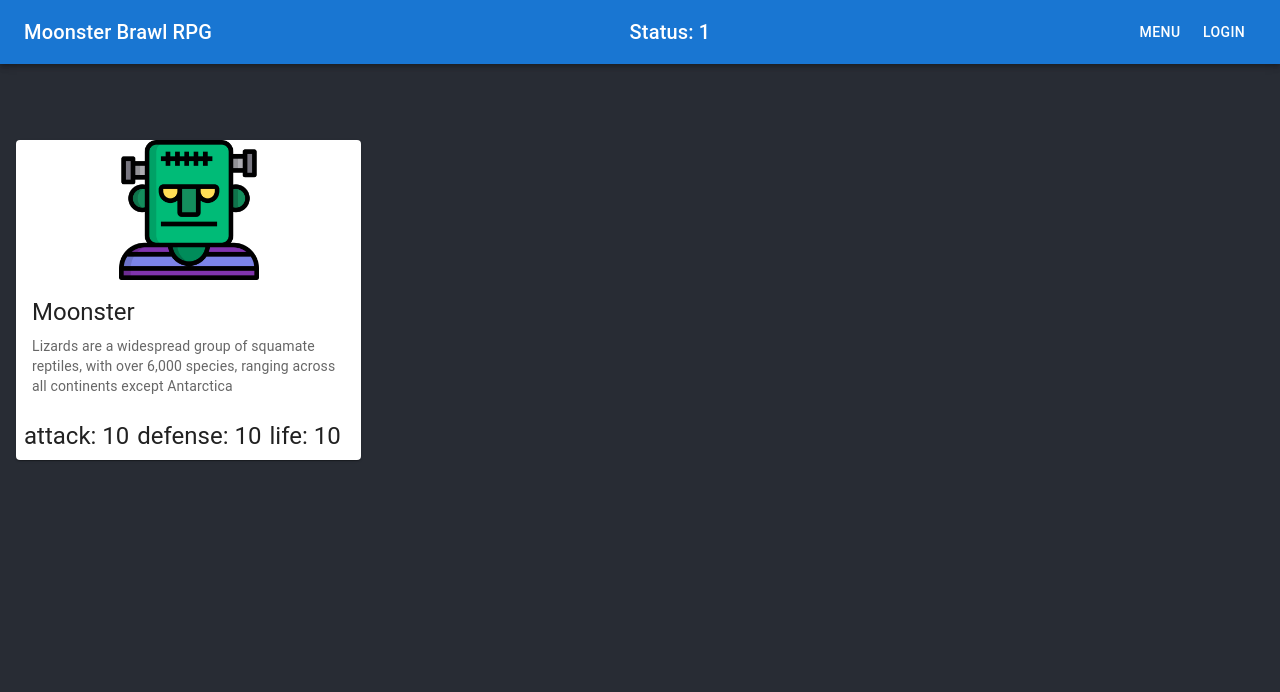
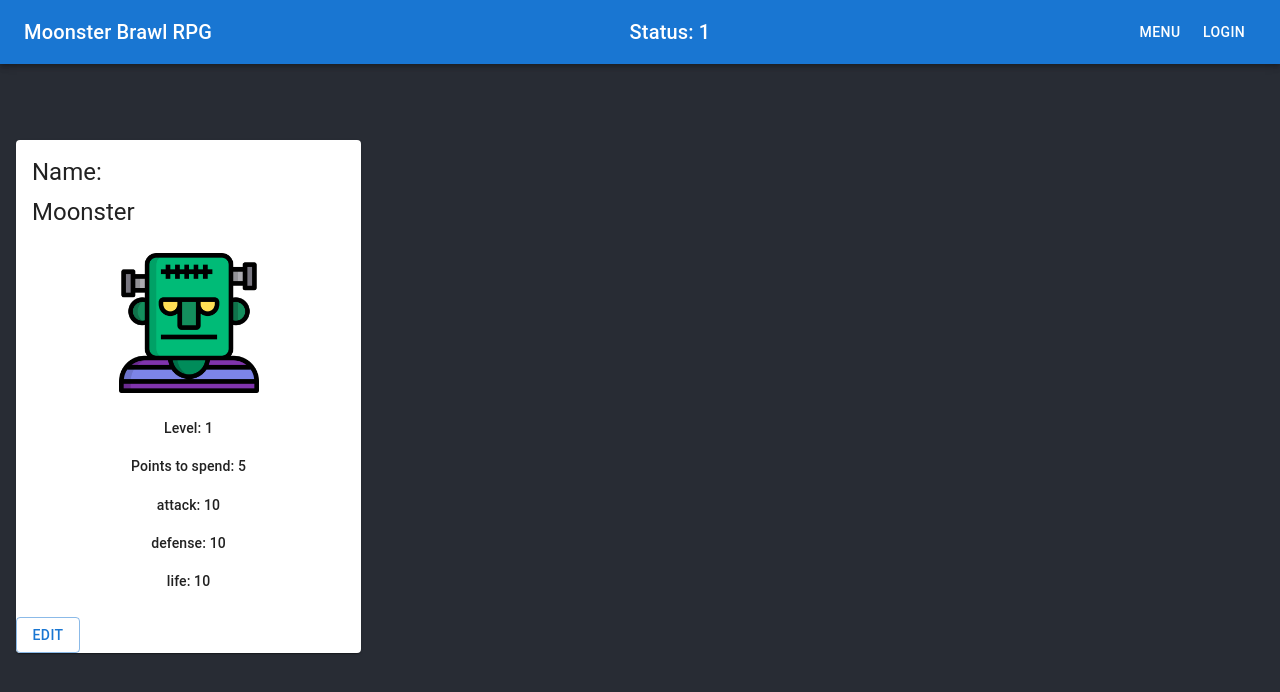
Before and after one commit to AndKorbiel/moonsters-brawl-rpg, a React (Create React App) app in the folder client/: page / in a window 1280 px wide. Both pictures are taken after a click on the item "New Game". Shown: the top 692 px of the page. Built offline with nearby package versions, Linux system fonts and the light colour scheme.

Commit message:
Character stats

```diff
--- a/client/src/App.js
+++ b/client/src/App.js
@@ -1,7 +1,7 @@
 import './styles/App.scss';
 import React from 'react';
 import {connect} from "react-redux";
-import setStatusCode from './redux/actions';
+import setStatusCode from './redux/actions/game';
 // material-ui
 import Navbar from "./components/Navbar";
 import MainMenu from "./components/MainMenu";
--- a/client/src/components/CharacterCard.js
+++ b/client/src/components/CharacterCard.js
@@ -1,4 +1,7 @@
 import {connect} from "react-redux";
+import React from 'react';
+import {handleEditMode, setNewName, changeStats} from "../redux/actions/character";
+
 // material-ui
 import Card from '@mui/material/Card';
 import CardActions from '@mui/material/CardActions';
@@ -6,35 +9,160 @@ import CardContent from '@mui/material/CardContent';
 import CardMedia from '@mui/material/CardMedia';
 import Button from '@mui/material/Button';
 import Typography from '@mui/material/Typography';
+import TextField from '@mui/material/TextField';
 
-function CharacterCard(props) {
+class CharacterCard extends React.Component {
+    state = {
+        name: '',
+        points: 0,
+        attack: 0,
+        defense: 0,
+        life: 0,
+        validation: {
+            name: false
+        }
+    }
+
+    handleNameChange = e => {
+        this.setState({
+            name: e.target.value
+        })
+    }
+
+    handleIncrement = e => {
+        const name = e.target.name;
+        let current = this.state[name];
+
+        this.setState(state => ({
+            ...state,
+            [name]: ++current
+        }))
+    }
+
+    handleDecrement = e => {
+        const name = e.target.name;
+        let current = this.state[name];
+
+        this.setState(state => ({
+            ...state,
+            [name]: --current
+        }))
+    }
+
+    handleSave = () => {
+        if (this.state.name.length >= 2) {
+            this.props.setNewName(this.state.name);
+            this.props.handleEditMode(false);
+            this.setState(state => ({
+                ...state,
+                validation: {
+                    ...state.validation,
+                    name: false
+                }
+            }))
+        } else {
+            this.setState(state => ({
+                ...state,
+                validation: {
+                    ...state.validation,
+                    name: true
+                }
+            }))
+        }
+    }
+
+    componentDidMount() {
+        const currentStats = this.props.character;
+
+        const currentAttack = currentStats.stats.filter(el => el.name === 'attack');
+        const currentDefense = currentStats.stats.filter(el => el.name === 'defense');
+        const currentLife = currentStats.stats.filter(el => el.name === 'life');
+
+        console.log(currentLife)
+
+        this.setState({
+            points: currentStats.points,
+            attack: currentAttack[0].value,
+            defense: currentDefense[0].value,
+            life: currentLife[0].value,
+        })
+    }
+
+    render() {
         return (
             <Card sx={{ maxWidth: 345 }}>
+                <CardContent>
+                    <Typography gutterBottom variant="h5" component="div">
+                        Name:
+                    </Typography>
+                    {this.props.character.isEditing ?
+                        <TextField
+                            error={this.state.validation.name}
+                            helperText={!this.state.validation.name ? "" : "Name be at least 2 characters long"}
+                            defaultValue={this.props.character.name}
+                            id="outlined-basic"
+                            label={this.props.character.name}
+                            onChange={e => this.handleNameChange(e)} variant="outlined"
+                        />
+                        :
+                        <Typography gutterBottom variant="h5" component="div">
+                            {this.props.character.name}
+                        </Typography>
+                    }
+
+                </CardContent>
                 <CardMedia
                     component="img"
                     height="140"
-                image={props.character.image}
+                    image={this.props.character.image}
                 />
-            <CardContent>
-                <Typography gutterBottom variant="h5" component="div">
-                    {props.character.name}
+                <CardActions className="stats">
+                    <ul>
+                        <li>
+                            <Typography variant="h6">
+                                Level: {this.props.character.level}
                             </Typography>
-                <Typography variant="body2" color="text.secondary">
-                    Lizards are a widespread group of squamate reptiles, with over 6,000
-                    species, ranging across all continents except Antarctica
+                        </li>
+                        <li>
+                            <Typography variant="h6">
+                                Points to spend: {this.props.character.points}
                             </Typography>
-            </CardContent>
-            <CardActions>
-                {props.character.stats.map(el => {
+                        </li>
+                        {this.props.character.stats.map(el => {
                             return (
-                    <Typography variant="h5">
-                        {el.name}: {el.value}
+                                <li key={el.name}>
+                                    {this.props.character.isEditing ?
+                                        <Button
+                                            variant="outlined"
+                                            name={el.name}
+                                            onClick={e => this.handleDecrement(e)}
+                                        >-</Button>
+                                        : ''
+                                    }
+                                    <Typography variant="h6">
+                                        {el.name}: {this.props.character.isEditing ? this.state[el.name] : el.value}
                                     </Typography>
+                                    {this.props.character.isEditing ?
+                                        <Button
+                                            variant="outlined"
+                                            name={el.name}
+                                            onClick={e => this.handleIncrement(e)}
+                                        >+</Button>
+                                        : ''
+                                    }
+                                </li>
                             )
                         })}
+                    </ul>
                 </CardActions>
+                {this.props.character.isEditing ?
+                    <Button variant="contained" onClick={() => this.handleSave()}>Save</Button>
+                    : <Button variant="outlined" onClick={() => this.props.handleEditMode(true)}>Edit</Button>
+                }
             </Card>
         )
+    }
+
 }
 
 const mapStateToProps = state => {
@@ -43,4 +171,12 @@ const mapStateToProps = state => {
     }
 }
 
-export default connect(mapStateToProps, null)(CharacterCard)
+const mapDispatchToProps = dispatch => {
+    return {
+        handleEditMode: value => dispatch(handleEditMode(value)),
+        setNewName: newName => dispatch(setNewName(newName)),
+        changeStats: value => dispatch(changeStats(value))
+    }
+}
+
+export default connect(mapStateToProps, mapDispatchToProps)(CharacterCard)
--- /dev/null
+++ b/client/src/redux/actions/character.js
@@ -0,0 +1,22 @@
+import {HANDLE_EDIT_MODE, SET_NEW_NAME, CHANGE_STATS} from "../types/character";
+
+export function handleEditMode(value) {
+    return {
+        type: HANDLE_EDIT_MODE,
+        payload: value
+    }
+}
+
+export function setNewName(newName) {
+    return {
+        type: SET_NEW_NAME,
+        payload: newName
+    }
+}
+
+export function changeStats(value) {
+    return {
+        type: CHANGE_STATS,
+        payload: value
+    }
+}
--- a/client/src/redux/actions.js
+++ b/client/src/redux/actions/game.js
@@ -1,4 +1,4 @@
-import {SET_STATUS_CODE} from "./types";
+import {SET_STATUS_CODE} from "../types/game";
 
 export default function setStatusCode(statusCode) {
     return {
--- a/client/src/redux/reducers/character.js
+++ b/client/src/redux/reducers/character.js
@@ -1,13 +1,36 @@
+import {HANDLE_EDIT_MODE, SET_NEW_NAME, CHANGE_STATS} from "../types/character";
+
 const initialState = {
     name: 'Moonster',
     image: 'assets/images/frank.png',
+    level: 1,
+    points: 5,
     stats: [
         {name: 'attack', value: 10},
         {name: 'defense', value: 10},
         {name: 'life', value: 10},
-    ]
+    ],
+    isEditing: false
 }
 
 export default function character(state = initialState, action) {
-    return state
+    switch (action.type) {
+        case HANDLE_EDIT_MODE:
+            return {
+                ...state,
+                isEditing: action.payload
+            }
+        case SET_NEW_NAME:
+            return {
+                ...state,
+                name: action.payload
+            }
+        case CHANGE_STATS:
+            return {
+                ...state,
+                stats: action.payload
+            }
+        default:
+            return state
+    }
 }
--- a/client/src/redux/reducers/game.js
+++ b/client/src/redux/reducers/game.js
@@ -1,4 +1,4 @@
-import {SET_STATUS_CODE} from "../types";
+import {SET_STATUS_CODE} from "../types/game";
 
 const initialState = {
     statusCode: 0
--- a/client/src/redux/types.js
+++ /dev/null
@@ -1 +0,0 @@
-export const SET_STATUS_CODE = 'SET_STATUS_CODE';
--- /dev/null
+++ b/client/src/redux/types/character.js
@@ -0,0 +1,3 @@
+export const HANDLE_EDIT_MODE = 'HANDLE_EDIT_MODE';
+export const SET_NEW_NAME = 'SET_NEW_NAME';
+export const CHANGE_STATS = 'CHANGE_STATS';
--- /dev/null
+++ b/client/src/redux/types/game.js
@@ -0,0 +1 @@
+export const SET_STATUS_CODE = 'SET_STATUS_CODE';
--- a/client/src/styles/App.scss
+++ b/client/src/styles/App.scss
@@ -19,4 +19,25 @@
   .MuiCardMedia-img {
     object-fit: contain;
   }
+  .stats {
+    display: block;
+
+    ul {
+      padding: 0;
+
+      li {
+        list-style: none;
+        display: flex;
+        margin-bottom: 1em;
+        justify-content: space-between;
+        align-items: baseline;
+
+        h6 {
+          font-size: 14px;
+          width: 100%;
+          text-align: center;
+        }
+      }
+    }
+  }
 }
```
Lines whose indentation alone changed are shown as unchanged.
